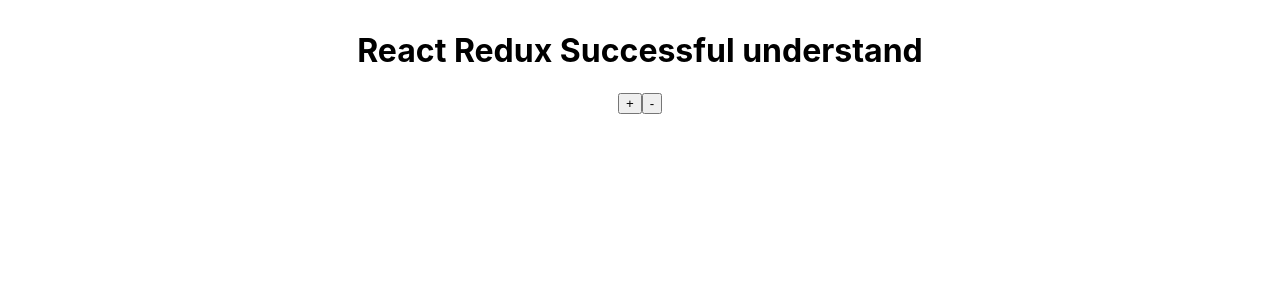
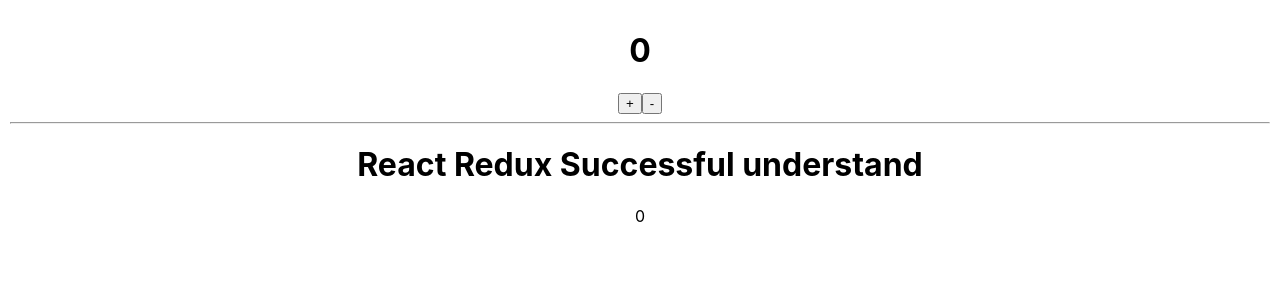
Before and after one commit to hakobyanviktoria8/Scrimba_React, a React (Create React App) app: page / in a window 1280 px wide. Shown: the top 300 px of the page. Built offline with nearby package versions, Linux system fonts and the light colour scheme.

Commit message:
React Redux 25

```diff
--- a/package.json
+++ b/package.json
@@ -38,5 +38,8 @@
       "last 1 firefox version",
       "last 1 safari version"
     ]
+  },
+  "devDependencies": {
+    "react-redux": "^7.2.5"
   }
 }
--- a/src/App.js
+++ b/src/App.js
@@ -12,8 +12,16 @@
 // import ReactContext from "./ReactContext/ReactContext";
 // import ThemeContext from "./ReactContext/themeContext";
 import ReactRedux from "./ReactRedux/ReactRedux";
+import {increment, decrement} from "./ReactRedux/reduxInReact";
 
-function App() {
+//2way to give state and action, with HOOKs
+import {useSelector, useDispatch} from "react-redux"
+
+function App(props) {
+    const count = useSelector(state => state)
+    const favorite = useSelector(state => state)
+    const dispatch = useDispatch();
+    console.log("useSelector",useSelector);
     return (
         <div className="App">
             {/*<Intro/>*/}
@@ -32,10 +40,32 @@
             {/*    <ReactContext/>*/}
             {/*</ThemeContext.Provider>*/}
 
-            <ReactRedux/>
+
+            <h1>{count}</h1>
+            <button onClick={()=>dispatch(increment())}>+</button>
+            <button onClick={()=>dispatch(decrement())}>-</button>
+
+            <ReactRedux count = {count} />
 
         </div>
     );
 }
 
-export default App;
+export default App
+
+
+//1 way to give stata and dispatch action
+//import connect then add 2 argument (mapStateToProps, mapDispatchToProps)
+// import {connect} from "react-redux"
+//
+// function mapStateToProps(state) {
+//     return {
+//         count: state
+//     }
+// }
+//
+// const mapDispatchToProps = {
+//     increment, decrement
+// }
+//
+// export default connect(mapStateToProps, mapDispatchToProps)(App)
--- a/src/ReactRedux/ReactRedux.js
+++ b/src/ReactRedux/ReactRedux.js
@@ -10,18 +10,27 @@
 // import {connect} from "react-redux"
 
 
-const ReactRedux = () => {
+const ReactRedux = ({count}) => {
     return (
         <div>
+            <hr/>
             <h1>React Redux Successful understand</h1>
-            <button>+</button>
-            <button>-</button>
+            <p>{count}</p>
+
         </div>
     )
 };
 
+// function mapStateToProps(globalstate) {
+//     return {
+//         count: globalstate
+//     }
+// }
+//
+// export default connect(mapStateToProps, {})(ReactRedux)
+
 export default ReactRedux
-
+//
 
 
 //use Provider in react-redux
--- a/src/ReactRedux/reduxInReact/index.js
+++ b/src/ReactRedux/reduxInReact/index.js
@@ -1,13 +1,13 @@
 import redux, {createStore} from "redux"
 
-function increment() {
+export function increment() {
     return {
         type: "increment",
     }
 }
 
 //decrement
-function decrement() {
+export function decrement() {
     return {
         type: "decrement",
     }
--- a/src/index.js
+++ b/src/index.js
@@ -2,8 +2,12 @@
 import ReactDOM from 'react-dom';
 import './index.css';
 import App from './App';
+import {Provider} from "react-redux"
+import store from "./ReactRedux/reduxInReact"
 
 ReactDOM.render(
-    <App />,
+    <Provider store={store}>
+    <App />
+    </Provider>,
   document.getElementById('root')
 );
```
